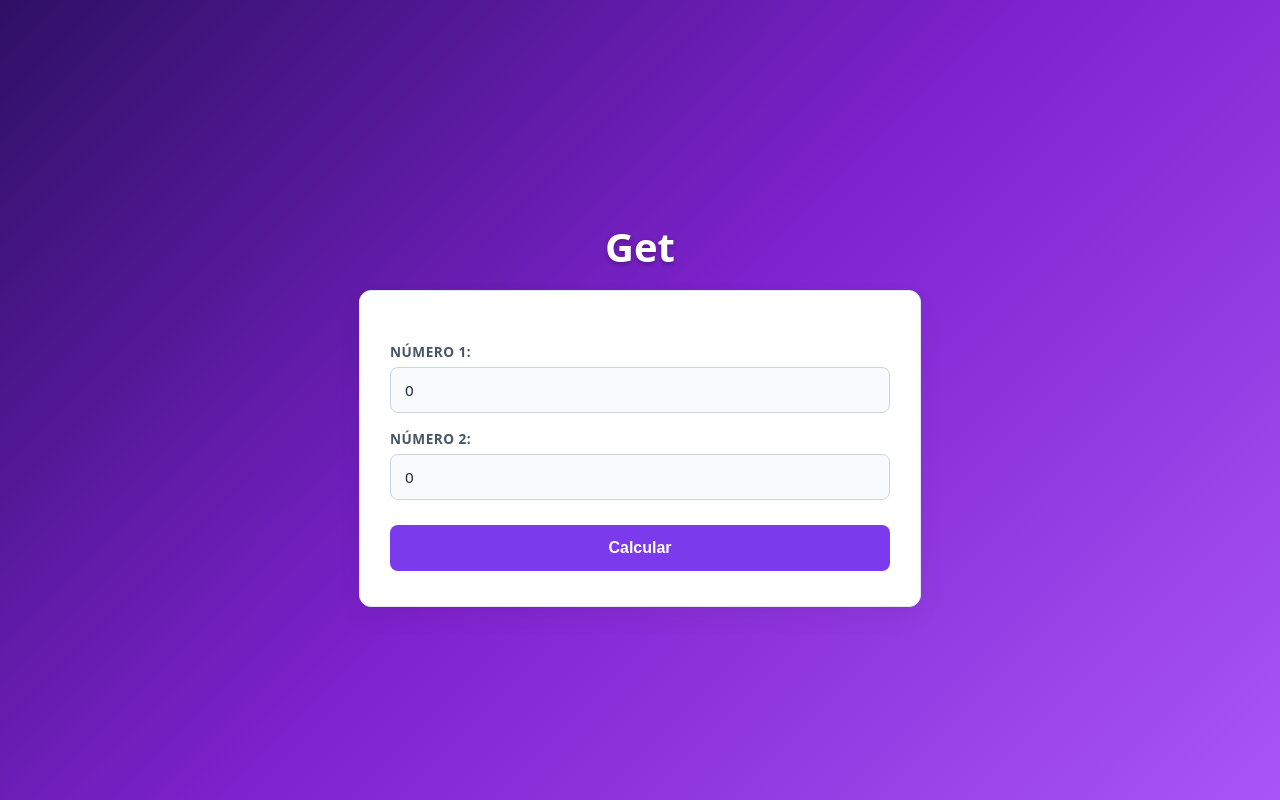
After one commit to niltinfilho/fatecjales, a PHP site: page /aula03/11-get-formulario.php in a window 1280 px wide. The commit adds this page. Run offline with PHP 8.4, Linux system fonts and the light colour scheme.

Commit message:
versão alternativa com formulário do exercício 11

```diff
--- /dev/null
+++ b/4-semestre/PHP/aula03/11-get-formulario.php
@@ -0,0 +1,63 @@
+<!DOCTYPE html>
+<html lang="pt-br">
+
+<head>
+  <meta charset="UTF-8">
+  <meta name="viewport" content="width=device-width, initial-scale=1.0">
+  <title>11 - Get</title>
+  <link rel="stylesheet" href="../style.css">
+</head>
+
+<body>
+  <h1><?= "Get" ?></h1>
+  <form action="<?= $_SERVER["PHP_SELF"] ?>">
+    <label for="num1">Número 1:</label>
+    <input type="number" name="num1" id="num1" value="<?= $_GET["num1"] ?? 0 ?>">
+    <label for="num1">Número 2:</label>
+    <input type="number" name="num2" id="num2" value="<?= $_GET["num2"] ?? 0 ?>">
+    <input type="submit" value="Calcular">
+  </form>
+
+  <?php
+  $n1 = $_GET["num1"] ?? 0;
+  $n2 = $_GET["num2"] ?? 0;
+  if ($n1 + $n2 > 0) {
+    echo "<br><br><p style=\"font-size: 1.5rem\">A soma entre os valores digitados é igual a <strong>" . $n1 + $n2 . "</strong></p>";
+  }
+  ?>
+
+  <script>
+    if (window.history.replaceState) {
+      const urlLimpa = window.location.protocol + "//" + window.location.host + window.location.pathname;
+
+      window.history.replaceState({
+        path: urlLimpa
+      }, '', urlLimpa);
+    }
+
+    let n1 = document.querySelector("#num1");
+    let n2 = document.querySelector("#num2");
+
+    n1.addEventListener("focus", () => {
+      n1.value = "";
+    });
+
+    n1.addEventListener("focusout", () => {
+      if (n1.value == "" || n1.value < 0) {
+        n1.value = 0;
+      }
+    });
+
+    n2.addEventListener("focus", () => {
+      n2.value = "";
+    });
+
+    n2.addEventListener("focusout", () => {
+      if (n2.value == "" || n2.value < 0) {
+        n2.value = 0;
+      }
+    });
+  </script>
+</body>
+
+</html>
--- a/4-semestre/PHP/style.css
+++ b/4-semestre/PHP/style.css
@@ -11,6 +11,116 @@ body {
   flex-direction: column;
   align-items: center;
   justify-content: center;
+}
+
+form {
+  background: #ffffff;
+  width: 100%;
+  max-width: 500px;
+  padding: 35px 30px;
+  border-radius: 12px;
+  border: 1px solid #e2e8f0;
+  box-shadow: 0 10px 25px rgba(0, 0, 0, 0.05);
+}
+
+/* Rótulos dos campos */
+label {
+  display: block;
+  font-size: 0.85rem;
+  font-weight: 600;
+  color: #475569;
+  margin-top: 16px;
+  margin-bottom: 6px;
+  text-transform: uppercase;
+  letter-spacing: 0.5px;
+}
+
+/* Campos de entrada, seleção e área de texto */
+input[type="text"],
+input[type="email"],
+input[type="tel"],
+input[type="number"],
+select,
+textarea {
+  width: 100%;
+  padding: 12px 14px;
+  font-size: 0.95rem;
+  color: #1e293b;
+  background-color: #f8fafc;
+  border: 1.5px solid #cbd5e1;
+  border-radius: 8px;
+  outline: none;
+  font-family: inherit;
+  box-sizing: border-box;
+  transition: all 0.2s ease-in-out;
+}
+
+/* Efeito de foco nos campos */
+input:focus,
+select:focus,
+textarea:focus {
+  background-color: #ffffff;
+  border-color: #7c3aed;
+  box-shadow: 0 0 0 3px rgba(124, 58, 237, 0.15);
+}
+
+textarea {
+  resize: vertical;
+  min-height: 100px;
+}
+
+/* Agrupador de opções (Fieldset) */
+fieldset {
+  border: 1px solid #e2e8f0;
+  background-color: #f8fafc;
+  border-radius: 8px;
+  padding: 12px 15px;
+  margin-top: 16px;
+  margin-bottom: 10px;
+}
+
+legend {
+  font-size: 0.8rem;
+  font-weight: 600;
+  color: #475569;
+  padding: 0 6px;
+  text-transform: uppercase;
+}
+
+/* Rótulo dentro de fieldset para radio/checkbox */
+fieldset label {
+  display: flex;
+  align-items: center;
+  gap: 8px;
+  margin: 8px 0;
+  font-weight: normal;
+  text-transform: none;
+  color: #334155;
+  cursor: pointer;
+}
+
+/* Botão de envio */
+button,
+input[type="submit"] {
+  width: 100%;
+  background-color: #7c3aed;
+  color: #ffffff;
+  font-size: 1rem;
+  font-weight: 600;
+  padding: 14px;
+  border: none;
+  border-radius: 8px;
+  cursor: pointer;
+  margin-top: 25px;
+  transition: background-color 0.2s ease, transform 0.1s ease;
+}
+
+button:hover {
+  background-color: #6d28d9;
+}
+
+button:active {
+  transform: scale(0.99);
 }
 
 /* Estilo do título */
```
